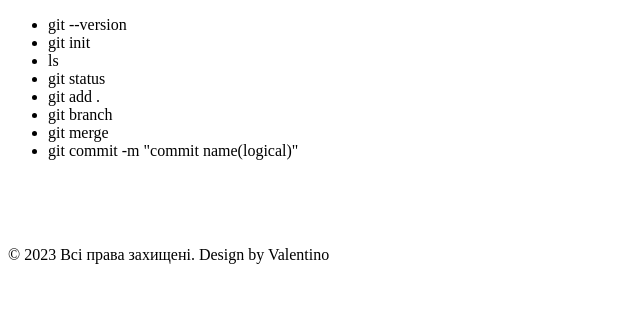
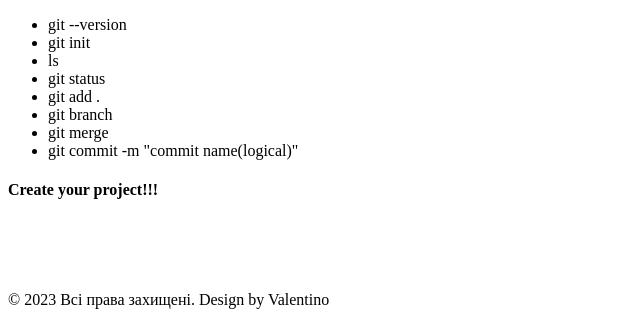
Before and after one commit to PapaDoc2022/Git_DZ_Oleiinyk, a plain HTML site: page index.html in a window 1280 px wide. Shown: the part 468-800 px from the top of the page, without its empty margins (0-640 px from the left). Drawn offline with Linux system fonts and the light colour scheme.

Commit message:
Create new h4

```diff
--- a/index.html
+++ b/index.html
@@ -31,6 +31,8 @@
             <li>git merge</li>
             <li>git commit -m "commit name(logical)"</li>
         </ul>
+
+        <h4>Сreate your project!!!</h4>
     </main>
 
     <br>
```
